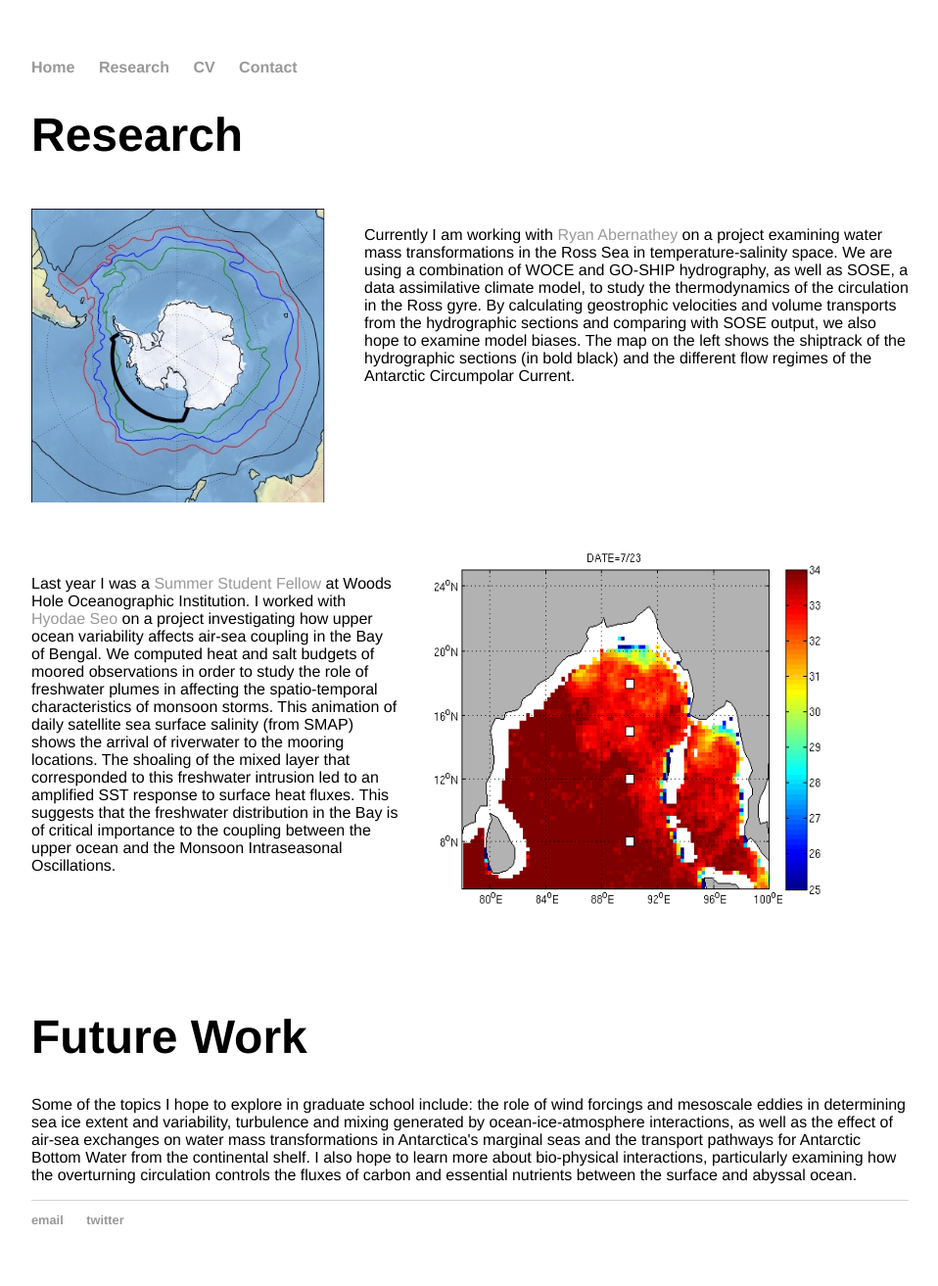
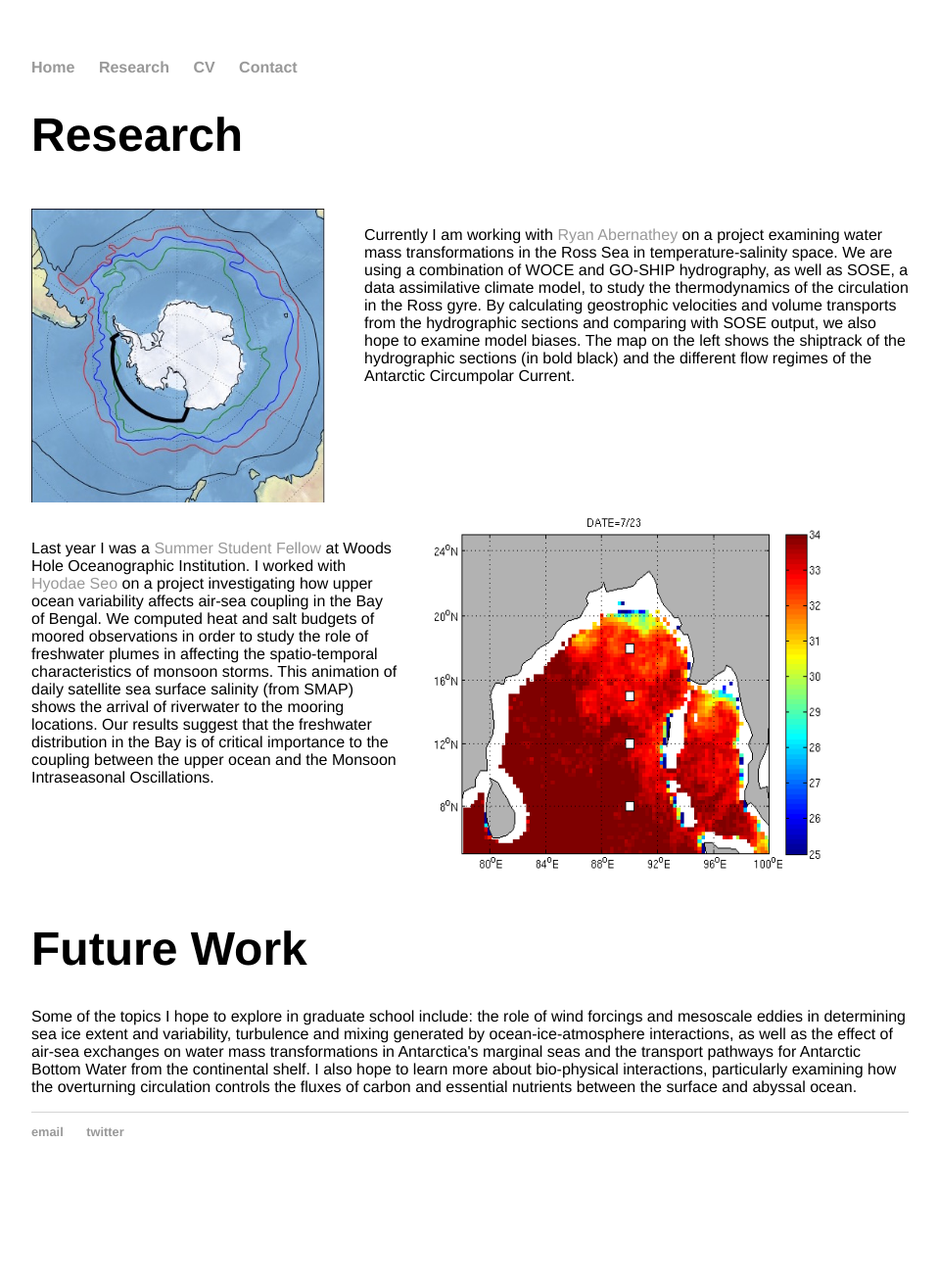
Before and after one commit to cprend/cprend.github.io, a Jekyll site: the page research/index.html, which Jekyll copies as it is, in a window 1280 px wide. Shown: the whole page at 98% size, without its empty margins (160-1118 px from the left). Built offline with Jekyll 4.4.1, drawn with Linux system fonts in a browser that asks for light colours; after the commit the page ends 1223 px from its top, so only the background shows below that.

Commit message:
Update index.html

```diff
--- a/research/index.html
+++ b/research/index.html
@@ -26,7 +26,7 @@
 			hydrographic sections and comparing with SOSE output, we also hope to examine model biases. The
 			map on the left shows the shiptrack of the hydrographic sections (in bold black) and the different flow regimes of the
 			Antarctic Circumpolar Current.<br/>
-			<br/><br/><br/><br/><br/><br/><br/>
+			<br/><br/><br/><br/><br/>
 			</div>
 
 			<div>
@@ -36,8 +36,7 @@
 			on a project investigating how upper ocean variability affects air-sea coupling in the Bay of Bengal. We computed heat and salt budgets
 			of moored observations in order to study the role of freshwater plumes in affecting the spatio-temporal characteristics
 			of monsoon storms. This animation of daily satellite sea surface salinity (from SMAP) shows the arrival of riverwater to
-			the mooring locations. The shoaling of the mixed layer that corresponded to this freshwater intrusion led to an amplified
-			SST response to surface heat fluxes. This suggests that the freshwater distribution in the Bay is of critical importance to the coupling
+			the mooring locations. Our results suggest that the freshwater distribution in the Bay is of critical importance to the coupling
 			between the upper ocean and the Monsoon Intraseasonal Oscillations.</p>
 			<br/><br/><br/><br/><br/>
 			</div>
```
